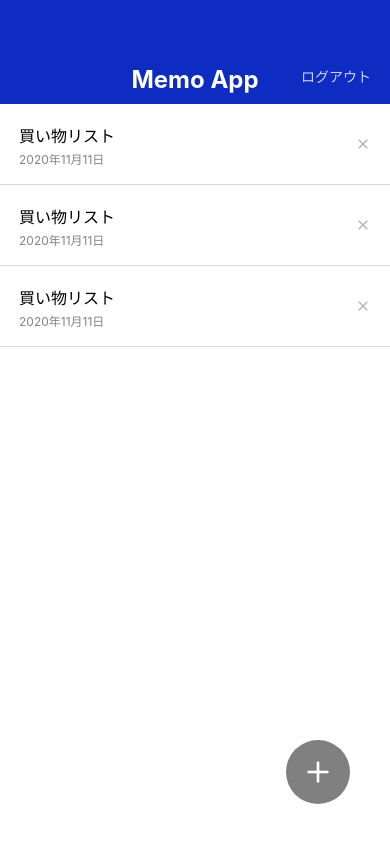
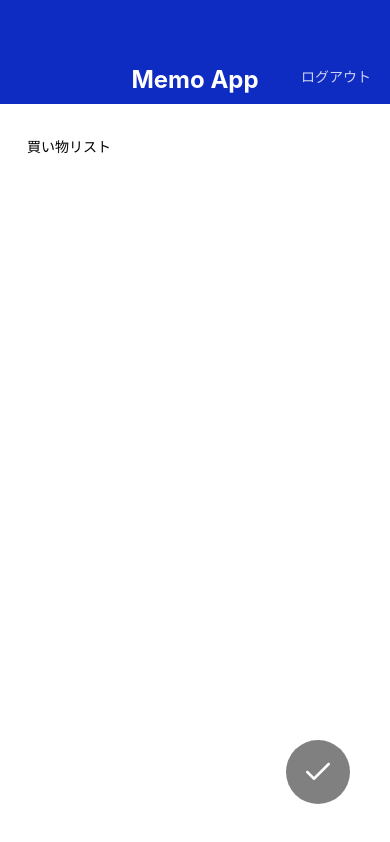
Before and after one commit to RYOTA-EAST/MemoApp, a React Native app: screen / in a window 390 px wide. Built offline with nearby package versions, Linux system fonts and the light colour scheme.

Commit message:
Create MemoEditScreen and MemoCreateScreen, Replace KeyboardAvoidingview with KeyboardSafeView

```diff
--- a/App.jsx
+++ b/App.jsx
@@ -1,10 +1,13 @@
 import React from 'react';
 
-import MemoListScreen from './src/screens/MemoListScreen';
+
+// import MemoListScreen from './src/screens/MemoListScreen';
+import MemoEditScreen from './src/screens/MemoEditScreen';
+// import MemoCreateScreen from './src/screens/MemoCreateScreen';
 // import MemoDetailScreen from './src/screens/MemoDetailScreen';
 
 export default function App() {
   return (
-    <MemoListScreen />
+    <MemoEditScreen />
   );
 }
--- /dev/null
+++ b/src/screens/KeyboardSageView.jsx
@@ -0,0 +1,73 @@
+import React, { useRef, useState, useEffect } from 'react';
+import {
+  Keyboard, Dimensions, Animated, ViewPropTypes,
+} from 'react-native';
+import { node } from 'prop-types';
+
+export default function KeyboardSafeView({ children, style }) {
+  const initialViewHeight = useRef(null);
+  const animatedViewHeight = useRef(null);
+  const [viewHeight, setViewHeight] = useState(null);
+
+  useEffect(() => {
+    Keyboard.addListener('keyboardDidShow', handleShow);
+    Keyboard.addListener('keyboardDidHide', handleHide);
+    return () => {
+      Keyboard.removeListener('keyboardDidShow', handleShow);
+      Keyboard.removeListener('keyboardDidHide', handleHide);
+    };
+  }, []);
+
+  useEffect(() => {
+    if ([initialViewHeight, animatedViewHeight, viewHeight].some((val) => val === null)) { return; }
+    // height is not supported with useNativeDriver: true
+    // https://github.com/react-native-community/react-native-modal/issues/163
+    if (viewHeight === initialViewHeight.current) {
+      Animated.timing(animatedViewHeight.current,
+        { toValue: initialViewHeight.current, duration: 300, useNativeDriver: false }).start();
+    } else {
+      Animated.timing(animatedViewHeight.current,
+        { toValue: viewHeight, duration: 300, useNativeDriver: false }).start();
+    }
+  }, [viewHeight]);
+
+  const handleShow = ({ endCoordinates }) => {
+    if (endCoordinates.height && initialViewHeight.current) {
+      const keyboardHeight = Dimensions.get('window').height - endCoordinates.screenY;
+      setViewHeight(initialViewHeight.current - keyboardHeight);
+    }
+  };
+
+  const handleHide = () => {
+    setViewHeight(initialViewHeight.current);
+  };
+
+  const handleLayout = ({ nativeEvent }) => {
+    if (!initialViewHeight.current) {
+      const { height } = nativeEvent.layout;
+      // keep viewHeight as null not to trigger useEffect on mounting.
+      // Don't do this: setViewHeight(height);
+      initialViewHeight.current = height;
+      animatedViewHeight.current = new Animated.Value(height);
+    }
+  };
+
+  const animatedStyle = viewHeight ? {
+    height: animatedViewHeight.current,
+    flex: 0,
+  } : {};
+  return (
+    <Animated.View style={[style, animatedStyle]} onLayout={handleLayout}>
+      {children}
+    </Animated.View>
+  );
+}
+
+KeyboardSafeView.propTypes = {
+  children: node.isRequired,
+  style: ViewPropTypes.style,
+};
+
+KeyboardSafeView.defaultProps = {
+  style: null,
+};
--- /dev/null
+++ b/src/screens/MemoCreateScreen.jsx
@@ -0,0 +1,36 @@
+import React from 'react';
+import {
+  View, TextInput, StyleSheet,
+} from 'react-native';
+
+import AppBar from '../components/AppBar';
+import CircleButton from '../components/CircleButton';
+import KeyboardSafeView from './KeyboardSageView';
+
+export default function MemoCreateScreen() {
+  return (
+    <KeyboardSafeView style={styles.container} behavior="height" keyboardVerticalOffset="60">
+      <AppBar />
+      <View style={styles.inputContainer}>
+        <TextInput value="" multiline style={styles.input} />
+      </View>
+      <CircleButton name="check" />
+    </KeyboardSafeView>
+  );
+}
+
+const styles = StyleSheet.create({
+  container: {
+    flex: 1,
+  },
+  inputContainer: {
+    paddingHorizontal: 27,
+    paddingVertical: 32,
+    flex: 1,
+  },
+  input: {
+    backgroundColor: 'white',
+    flex: 1,
+    textAlignVertical: 'top',
+  },
+});
--- /dev/null
+++ b/src/screens/MemoEditScreen.jsx
@@ -0,0 +1,36 @@
+import React from 'react';
+import {
+  View, TextInput, StyleSheet, KeyboardAvoidingView, KeyboardAvoidingViewBase,
+} from 'react-native';
+
+import AppBar from '../components/AppBar';
+import CircleButton from '../components/CircleButton';
+import KeyboardSafeView from './KeyboardSageView';
+
+export default function MemoEditScreen() {
+  return (
+    <KeyboardSafeView style={styles.container} behavior="height" keyboardVerticalOffset="60">
+      <AppBar />
+      <View style={styles.inputContainer}>
+        <TextInput value="買い物リスト" multiline style={styles.input} />
+      </View>
+      <CircleButton name="check" />
+    </KeyboardSafeView>
+  );
+}
+
+const styles = StyleSheet.create({
+  container: {
+    flex: 1,
+  },
+  inputContainer: {
+    paddingHorizontal: 27,
+    paddingVertical: 32,
+    flex: 1,
+  },
+  input: {
+    backgroundColor: 'white',
+    flex: 1,
+    textAlignVertical: 'top',
+  },
+});
```
